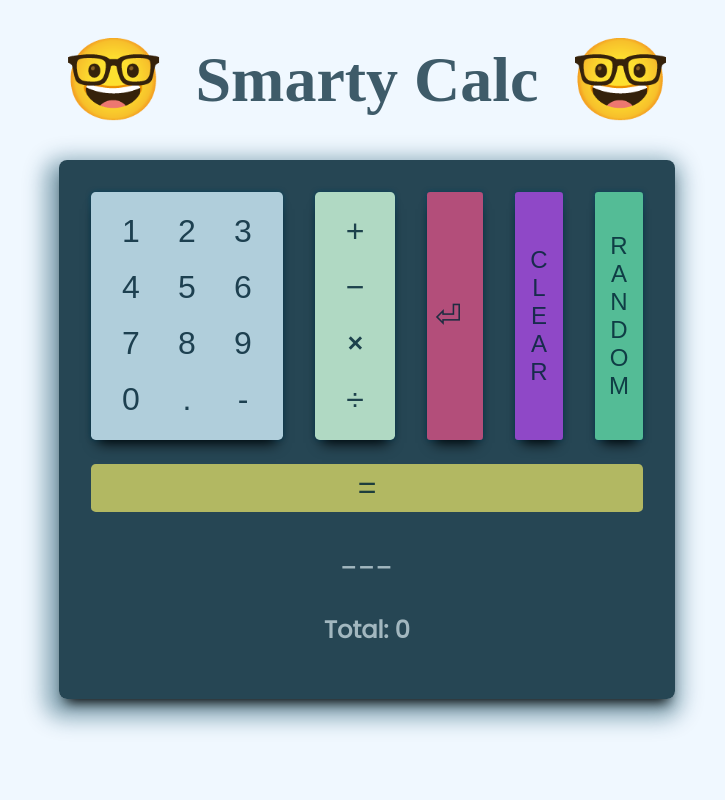
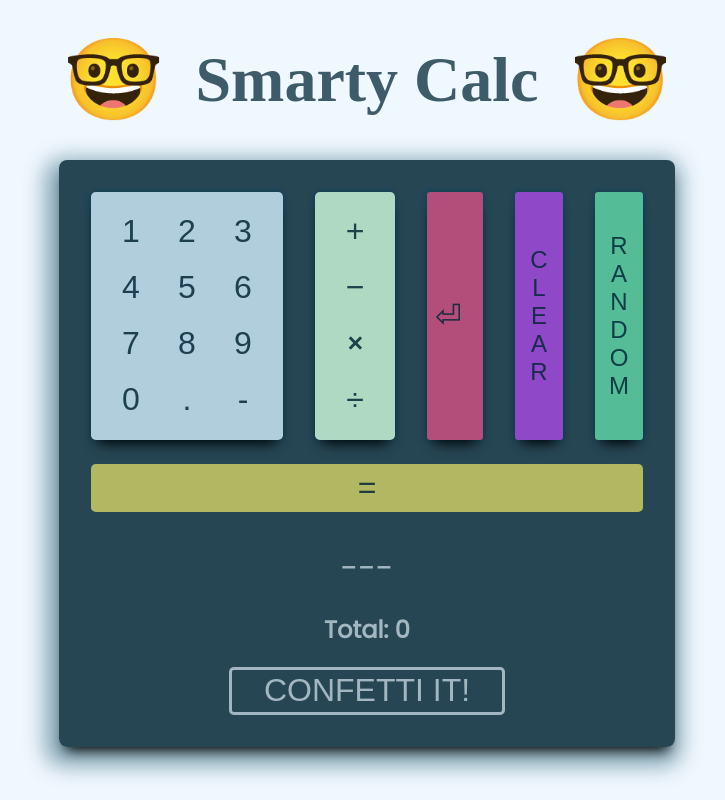
Before and after one commit to NadyaCodes/smarty-calc, a React (Create React App) app: page / in a window 1280 px wide. Shown: the whole page, without its empty margins (273-998 px from the left). Built offline with nearby package versions, Linux system fonts and the light colour scheme; a web font is replaced by a local one.

Commit message:
add confetti button

```diff
--- a/src/App.css
+++ b/src/App.css
@@ -145,6 +145,19 @@ button:active {
   border-radius: .3rem;
 }
 
+.confetti {
+  width: 50%;
+  border-radius: .3rem;
+  color: rgba(223, 238, 245, 0.67);
+  border: .2rem solid rgba(223, 238, 245, 0.67);
+}
+
+.confetti:hover {
+  background-color: rgba(223, 238, 245, 0.67);
+  color: rgba(3, 39, 55, .85);
+  border: .2rem solid rgba(223, 238, 245, 0.67);
+  content: "Howdy";
+}
 
 .bounce {
   font-size: 5rem;
--- a/src/NumberContainer.jsx
+++ b/src/NumberContainer.jsx
@@ -63,6 +63,20 @@ export default function NumberContainer() {
     }
   };
 
+  const confetti = (num) => {
+    console.log(num);
+    // console.log(equation);
+    // console.log(equation.reverse());
+    // console.log(equation);
+    // console.log(eq);
+    // setEquation(eq.reverse());
+    // // document
+    // //   .getElementsByClassName("equation")
+    // //   .contentWindow.location.reload(true);
+    // console.log(document.getElementsByClassName("equation"));
+    // console.log(eq);
+  };
+
   let equationDisplay = equation.map((eq, index) => {
     if (symbolsArray.includes(eq)) {
       return (
@@ -105,12 +119,28 @@ export default function NumberContainer() {
           <div>O</div>
           <div>M</div>
         </button>
+        {/* <button
+          className="vertical reverse"
+          onClick={() => confetti(total)}
+        >
+          <div>C</div>
+          <div>O</div>
+          <div>N</div>
+          <div>F</div>
+          <div>E</div>
+          <div>T</div>
+          <div>T</div>
+          <div>I</div>
+        </button> */}
       </div>
       <button onClick={() => calc(equation, setTotal)} className="equals">
         =
       </button>
       <div className="equation">{equationDisplay}</div>
       <h2>Total: {total}</h2>
+      <button className="confetti" onClick={() => confetti(total)}>
+        CONFETTI IT!
+      </button>
     </div>
   );
 }
```
